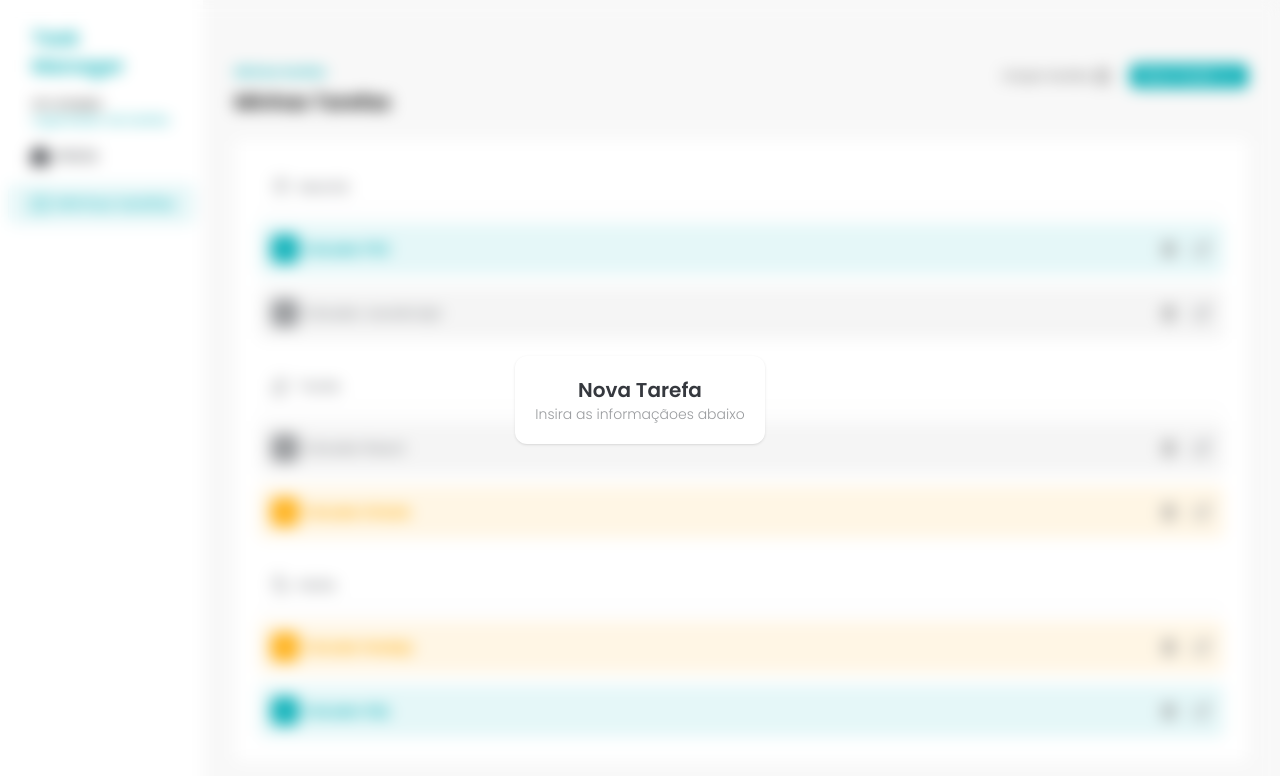
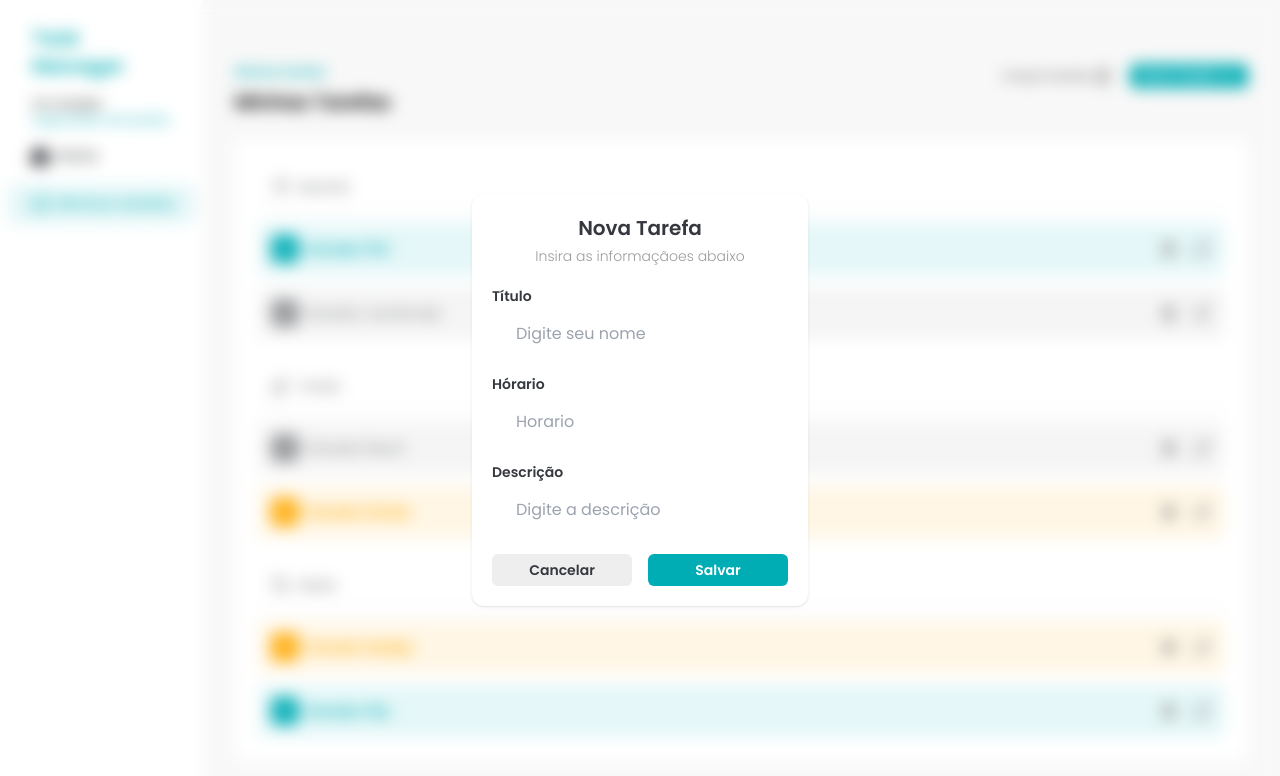
Before and after one commit to Alessandro-Vieira77/fsc-task-manager-, a React (Vite) app: page / in a window 1280 px wide. Both pictures are taken after a click on the button "Nova Tarefa". Shown: the top 776 px of the page. Built offline with nearby package versions, Linux system fonts and the light colour scheme.

Commit message:
feat: ensure addTaskDailog can be Closed

```diff
--- a/src/components/Tasks.jsx
+++ b/src/components/Tasks.jsx
@@ -81,7 +81,10 @@ const Tasks = () => {
             Nova Tarefa
             <IconAdd />
           </Button>
-          <AddTaskDailog isOpen={addDailogTaksOpen} />
+          <AddTaskDailog
+            isOpen={addDailogTaksOpen}
+            handleClose={() => setaddDailogTaksOpen(false)}
+          />
         </div>
       </div>
       <div className="w-full space-y-6 rounded-md bg-white p-6">
--- a/src/components/addTaskDailog.jsx
+++ b/src/components/addTaskDailog.jsx
@@ -1,15 +1,44 @@
 import { createPortal } from "react-dom";
-const AddTaskDailog = ({ isOpen }) => {
+
+import Button from "./Button";
+import Input from "./Input";
+const AddTaskDailog = ({ isOpen, handleClose }) => {
   if (!isOpen) {
     return null;
   }
   return createPortal(
     <div className="fixed bottom-0 left-0 top-0 flex h-screen w-screen items-center justify-center backdrop-blur">
-      <div className="flex flex-col items-center rounded-xl bg-white p-5 shadow">
+      <div className="flex w-[336px] flex-col items-center space-y-1 rounded-xl bg-white p-5 shadow">
         <h1 className="text-xl font-semibold text-[#35383E]">Nova Tarefa</h1>
-        <p className="text-sm font-light text-[#9A9C9F]">
+        <p className="pb-4 text-sm font-light text-[#9A9C9F]">
           Insira as informaçãoes abaixo
         </p>
+        <div className="flex w-full flex-col gap-4">
+          <Input
+            title={"Título"}
+            type="text"
+            id="titulo"
+            placeholder="Digite seu nome"
+          />
+          <Input title={"Hórario"} type="text" placeholder="Horario" />
+          <Input
+            title={"Descrição"}
+            type="text"
+            placeholder="Digite a descrição"
+          />
+        </div>
+        <div className="flex w-full items-center gap-4 pt-4">
+          <Button
+            variant={"secundary"}
+            size="large"
+            className={"w-full"}
+            onClick={() => handleClose()}>
+            Cancelar
+          </Button>
+          <Button size="large" className={"w-full"}>
+            Salvar
+          </Button>
+        </div>
       </div>
     </div>,
     document.body,
```
